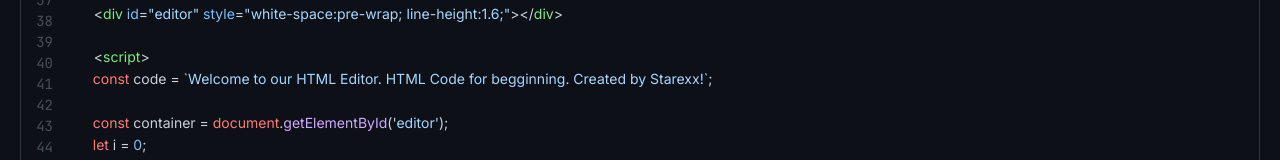
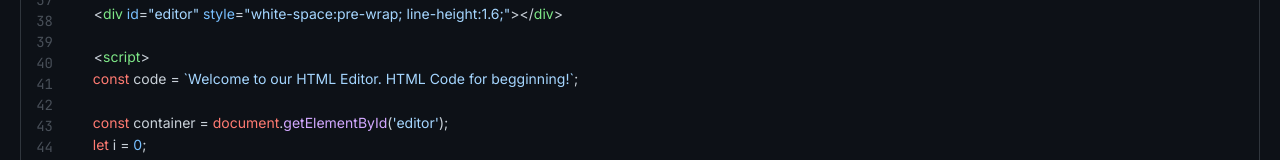
Before and after one commit to iamaanahmad/html-file-runner, a plain HTML site: page index.html in a window 1280 px wide. Shown: the part 910-1070 px from the top of the page. Drawn offline with nearby package versions, Linux system fonts and the light colour scheme; a script that the page names is missing.

```diff
--- a/index.html
+++ b/index.html
@@ -432,7 +432,7 @@
   &lt;div id="editor" style="white-space:pre-wrap; line-height:1.6;"&gt;&lt;/div&gt;
 
   &lt;script&gt;
-    const code = `Welcome to our HTML Editor. HTML Code for begginning. Created by Starexx!`;
+    const code = `Welcome to our HTML Editor. HTML Code for begginning!`;
 
     const container = document.getElementById('editor');
     let i = 0;
```
